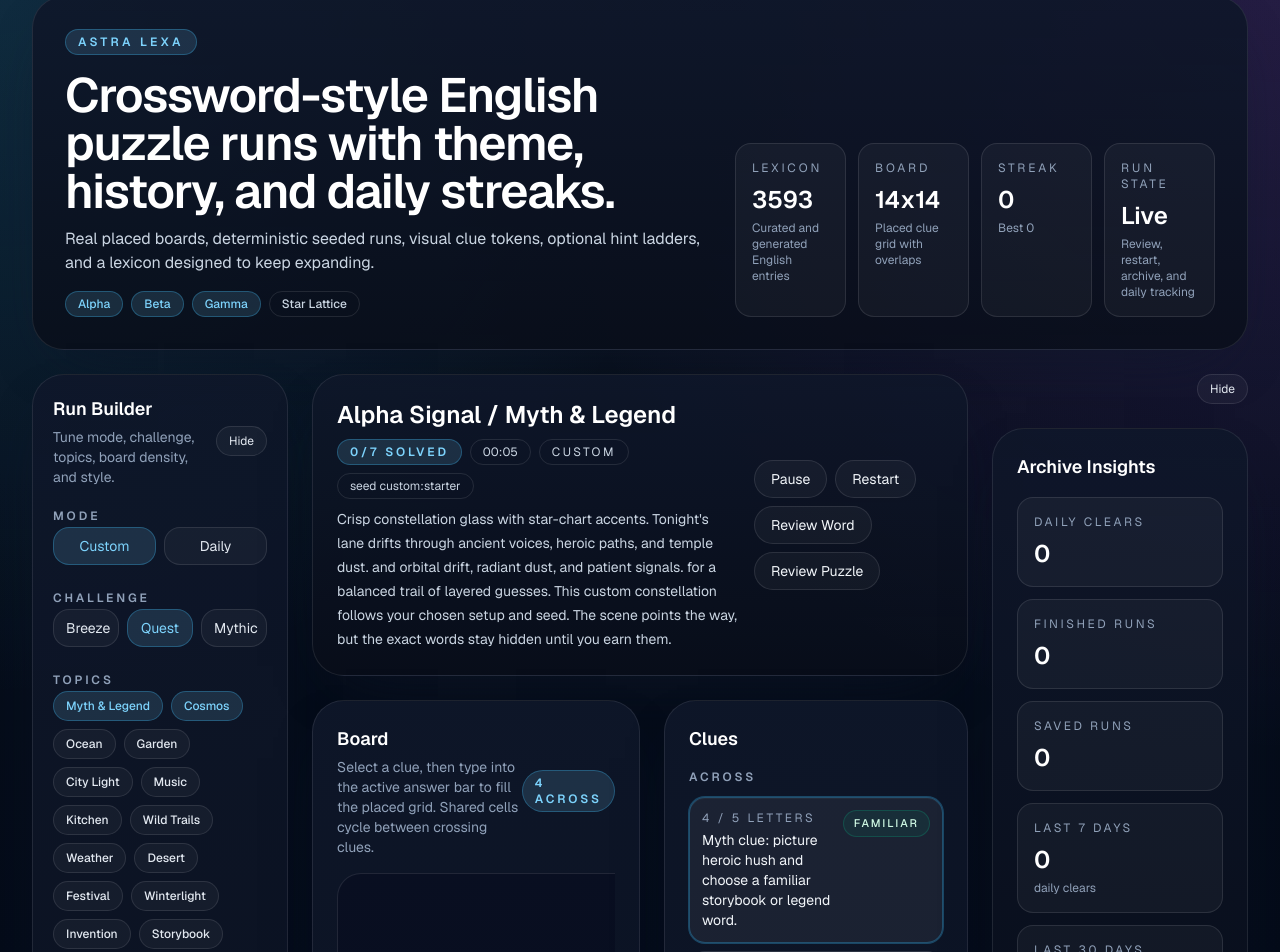
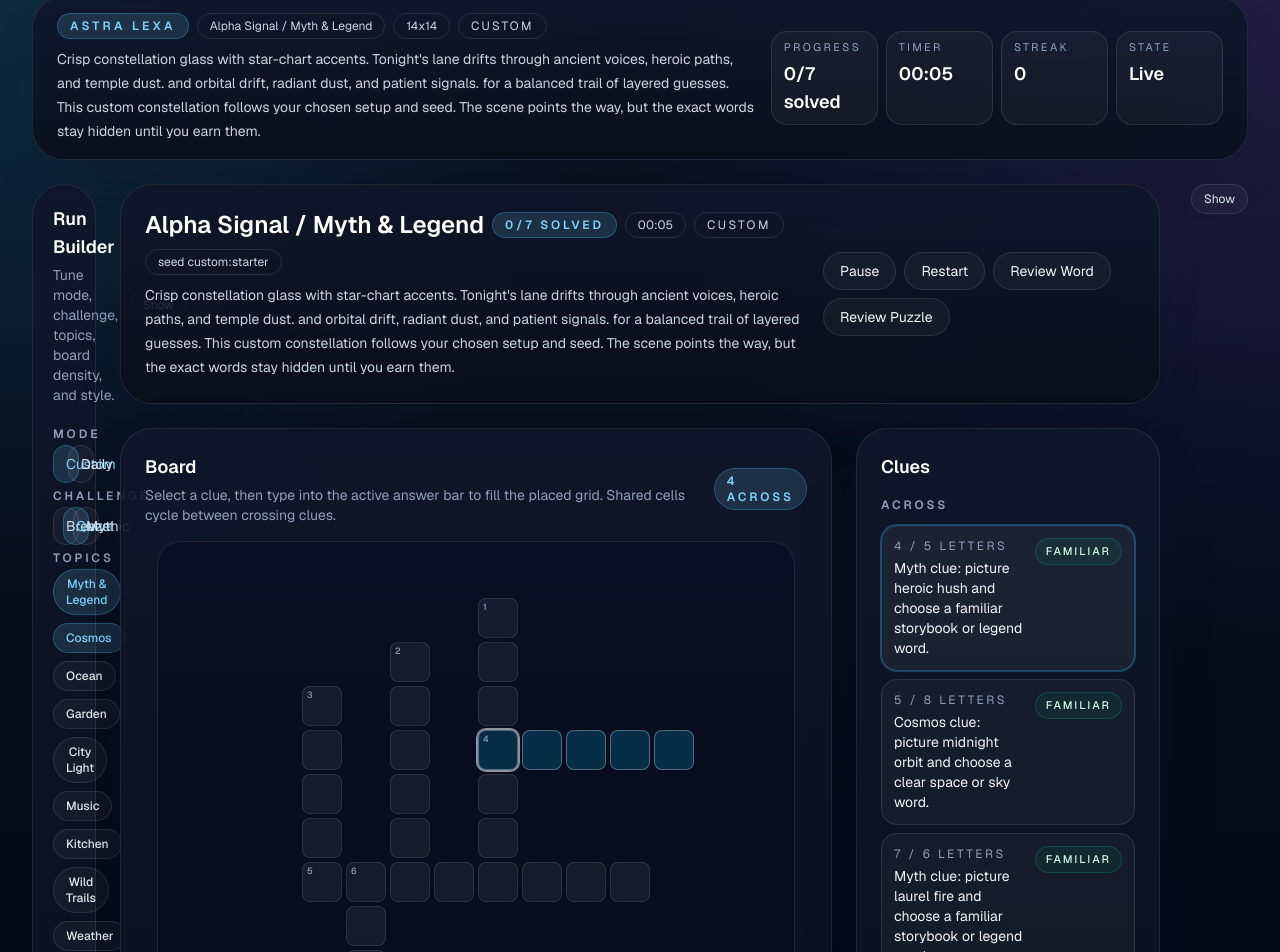
Before and after one commit to dmoliveira/ai-word-puzzle, a Next.js app: page / in a window 1280 px wide. Shown: the part 28-980 px from the top of the page. Built offline with nearby package versions, Linux system fonts and the light colour scheme.

Commit message:
Clarify clues and slim the header

```diff
--- a/app/components/word-puzzle-studio.tsx
+++ b/app/components/word-puzzle-studio.tsx
@@ -319,7 +319,7 @@ function getClueArtTone(topicId: TopicId, frequencyBand: PuzzleWord["frequencyBa
 }
 
 function getClueArtLabel(index: number) {
-  return ["theme", "mood", "length"][index] ?? "cue";
+  return ["topic", "starter", "length"][index] ?? "cue";
 }
 
 function getFrequencyLabel(frequencyBand: PuzzleWord["frequencyBand"]) {
@@ -333,6 +333,18 @@ function getFrequencyLabel(frequencyBand: PuzzleWord["frequencyBand"]) {
   }
 }
 
+function getClueCardValue(word: PuzzleWord, index: number) {
+  if (index === 0) {
+    return word.topicLabel;
+  }
+
+  if (index === 1) {
+    return `${word.answer[0]?.toUpperCase() ?? "?"} starter`;
+  }
+
+  return `${word.length} letters`;
+}
+
 function buildAnagram(answer: string) {
   if (answer.length < 4) {
     return answer.toUpperCase();
@@ -369,8 +381,8 @@ export function WordPuzzleStudio() {
   const [state, setState] = useState<PersistedRunState>(() => createFreshState(defaultOptions));
   const [reviewMode, setReviewMode] = useState<"none" | "word" | "puzzle">("none");
   const [mobilePanel, setMobilePanel] = useState<"board" | "clues" | "archive">("board");
-  const [leftSidebarOpen, setLeftSidebarOpen] = useState(true);
-  const [rightSidebarOpen, setRightSidebarOpen] = useState(true);
+  const [leftSidebarOpen, setLeftSidebarOpen] = useState(false);
+  const [rightSidebarOpen, setRightSidebarOpen] = useState(false);
   const [revealConfirm, setRevealConfirm] = useState<RevealConfirmState>("none");
   const [shownAnagrams, setShownAnagrams] = useState<Record<string, string>>({});
   const [isStarting, setIsStarting] = useState(false);
@@ -466,6 +478,7 @@ export function WordPuzzleStudio() {
   const weeklyDailyClearCount = countFinishedRunsSince(progress.history, 7, "daily");
   const monthlyDailyClearCount = countFinishedRunsSince(progress.history, 30, "daily");
   const weeklyFinishedRunCount = countFinishedRunsSince(progress.history, 7);
+  const classicBoardCellClass = state.run.options.style === "classic" ? "border-slate-300/18 bg-slate-50/8 text-slate-50" : "border-white/10 bg-white/6 text-slate-100";
   const filteredHistory = progress.history
     .filter((entry) => (historyModeFilter === "all" ? true : entry.mode === historyModeFilter))
     .filter((entry) => (historyStatusFilter === "all" ? true : historyStatusFilter === "finished" ? entry.finished : !entry.finished));
@@ -957,43 +970,33 @@ export function WordPuzzleStudio() {
   return (
     <main className={`scroll-shell ${theme.className} min-h-screen px-4 py-6 sm:px-6 lg:px-8`}>
       <div className="mx-auto flex w-full max-w-[96rem] flex-col gap-6">
-        <section className="glass-card overflow-hidden rounded-[2rem] p-6 sm:p-8">
-          <div className="flex flex-col gap-5 lg:flex-row lg:items-end lg:justify-between">
-              <div className="max-w-3xl space-y-4">
-              <span className="accent-chip inline-flex rounded-full px-3 py-1 text-xs font-semibold uppercase tracking-[0.28em]">Astra Lexa</span>
-              <div className="space-y-3">
-                <h1 className="text-4xl font-semibold tracking-tight text-white sm:text-5xl">Crossword-style English puzzle runs with theme, history, and daily streaks.</h1>
-                <p className="max-w-2xl text-sm leading-6 text-slate-300 sm:text-base">
-                  Real placed boards, deterministic seeded runs, visual clue tokens, optional hint ladders, and a lexicon designed to keep expanding.
-                </p>
-              </div>
-              <div className="flex flex-wrap gap-2 text-xs text-slate-300">
-                {theme.greekConstellation.map((item) => (
-                  <span key={item} className="accent-chip rounded-full px-3 py-1 font-medium capitalize">{item}</span>
-                ))}
-                <span className="rounded-full border border-white/10 px-3 py-1 font-medium capitalize text-slate-300">{theme.motif}</span>
-              </div>
+        <section className="glass-card overflow-hidden rounded-[2rem] px-5 py-4 sm:px-6">
+          <div className="flex flex-col gap-4 lg:flex-row lg:items-center lg:justify-between">
+            <div className="space-y-2">
+              <div className="flex flex-wrap items-center gap-2">
+                <span className="accent-chip inline-flex rounded-full px-3 py-1 text-xs font-semibold uppercase tracking-[0.28em]">Astra Lexa</span>
+                <span className="rounded-full border border-white/10 px-3 py-1 text-xs text-slate-300">{state.run.title}</span>
+                <span className="rounded-full border border-white/10 px-3 py-1 text-xs text-slate-300">{state.run.board.size}x{state.run.board.size}</span>
+                <span className="rounded-full border border-white/10 px-3 py-1 text-xs uppercase tracking-[0.18em] text-slate-300">{state.run.options.mode}</span>
+              </div>
+              <p className="max-w-3xl text-sm leading-6 text-slate-300">{state.run.blurb}</p>
             </div>
-            <div className="grid gap-3 text-sm text-slate-200 sm:grid-cols-4 lg:min-w-[30rem]">
-              <div className="rounded-2xl border border-white/10 bg-white/4 p-4">
-                <div className="text-xs uppercase tracking-[0.24em] text-slate-400">Lexicon</div>
-                <div className="mt-2 text-2xl font-semibold text-white">{lexiconSize}</div>
-                <div className="mt-1 text-xs text-slate-400">Curated and generated English entries</div>
-              </div>
-              <div className="rounded-2xl border border-white/10 bg-white/4 p-4">
-                <div className="text-xs uppercase tracking-[0.24em] text-slate-400">Board</div>
-                <div className="mt-2 text-2xl font-semibold text-white">{state.run.board.size}x{state.run.board.size}</div>
-                <div className="mt-1 text-xs text-slate-400">Placed clue grid with overlaps</div>
-              </div>
-              <div className="rounded-2xl border border-white/10 bg-white/4 p-4">
-                <div className="text-xs uppercase tracking-[0.24em] text-slate-400">Streak</div>
-                <div className="mt-2 text-2xl font-semibold text-white">{progress.streak}</div>
-                <div className="mt-1 text-xs text-slate-400">Best {progress.bestStreak}</div>
-              </div>
-              <div className="rounded-2xl border border-white/10 bg-white/4 p-4">
-                <div className="text-xs uppercase tracking-[0.24em] text-slate-400">Run State</div>
-                <div className="mt-2 text-2xl font-semibold text-white">{finished ? "Done" : state.paused ? "Paused" : "Live"}</div>
-                <div className="mt-1 text-xs text-slate-400">Review, restart, archive, and daily tracking</div>
+            <div className="grid gap-2 text-sm text-slate-200 sm:grid-cols-4 lg:min-w-[26rem]">
+              <div className="rounded-2xl border border-white/10 bg-white/4 px-3 py-2">
+                <div className="text-[11px] uppercase tracking-[0.22em] text-slate-400">Progress</div>
+                <div className="mt-1 text-lg font-semibold text-white">{progressLabel}</div>
+              </div>
+              <div className="rounded-2xl border border-white/10 bg-white/4 px-3 py-2">
+                <div className="text-[11px] uppercase tracking-[0.22em] text-slate-400">Timer</div>
+                <div className="mt-1 text-lg font-semibold text-white">{formatElapsed(state.elapsedMs)}</div>
+              </div>
+              <div className="rounded-2xl border border-white/10 bg-white/4 px-3 py-2">
+                <div className="text-[11px] uppercase tracking-[0.22em] text-slate-400">Streak</div>
+                <div className="mt-1 text-lg font-semibold text-white">{progress.streak}</div>
+              </div>
+              <div className="rounded-2xl border border-white/10 bg-white/4 px-3 py-2">
+                <div className="text-[11px] uppercase tracking-[0.22em] text-slate-400">State</div>
+                <div className="mt-1 text-lg font-semibold text-white">{finished ? "Done" : state.paused ? "Paused" : "Live"}</div>
               </div>
             </div>
           </div>
@@ -1006,7 +1009,7 @@ export function WordPuzzleStudio() {
                 <h2 className="text-lg font-semibold text-white">Run Builder</h2>
                 <p className="mt-1 text-sm text-slate-400">Tune mode, challenge, topics, board density, and style.</p>
               </div>
-              <button type="button" onClick={() => setLeftSidebarOpen((current) => !current)} className="hidden rounded-full border border-white/10 bg-white/4 px-3 py-1.5 text-xs text-slate-200 xl:inline-flex">
+              <button data-testid="toggle-left-panel" type="button" onClick={() => setLeftSidebarOpen((current) => !current)} className="hidden rounded-full border border-white/10 bg-white/4 px-3 py-1.5 text-xs text-slate-200 xl:inline-flex">
                 {leftSidebarOpen ? "Hide" : "Show"}
               </button>
             </div>
@@ -1178,7 +1181,7 @@ export function WordPuzzleStudio() {
                               onClick={() => selectWordFromCell(cell)}
                               onFocus={() => setFocusedCellKey(key)}
                               onKeyDown={(event) => handleBoardCellKeyDown(event, cell)}
-                              className={`relative size-9 rounded-lg border text-sm font-semibold uppercase transition sm:size-10 ${activeCell ? `bg-gradient-to-br ${getThemeAccentCellClass(state.run.options.style)} border-white/30 text-white` : "border-white/10 bg-white/6 text-slate-100"} ${solvedCell ? "border-emerald-400/30 bg-emerald-500/12 text-emerald-100" : ""} ${boardFocusKey === key ? "ring-2 ring-white/55" : ""}`}
+                              className={`relative size-9 rounded-lg border text-sm font-semibold uppercase transition sm:size-10 ${activeCell ? `bg-gradient-to-br ${getThemeAccentCellClass(state.run.options.style)} border-white/30 text-white` : classicBoardCellClass} ${solvedCell ? "border-emerald-400/30 bg-emerald-500/12 text-emerald-100" : ""} ${boardFocusKey === key ? "ring-2 ring-white/55" : ""}`}
                             >
                               {cell.clueNumbers[0] ? <span className="absolute left-1 top-0.5 text-[9px] font-medium text-slate-400">{cell.clueNumbers[0]}</span> : null}
                               <span>{(state.cellEntries[key] ?? "").toUpperCase()}</span>
@@ -1246,7 +1249,7 @@ export function WordPuzzleStudio() {
                           <div className={`absolute inset-0 bg-gradient-to-br ${getClueArtTone(activeWord.topicId, activeWord.frequencyBand).baseTone}`} />
                           <div className="absolute inset-x-0 top-0 h-px bg-white/10" />
                           <div className="relative text-[10px] uppercase tracking-[0.28em] text-slate-500">{getClueArtLabel(index)}</div>
-                          <div className="relative mt-2 text-sm font-medium capitalize text-white">{visual}</div>
+                          <div className="relative mt-2 text-sm font-medium capitalize text-white">{getClueCardValue(activeWord, index)}</div>
                         </div>
                       ))}
                     </div>
@@ -1498,11 +1501,11 @@ export function WordPuzzleStudio() {
 
           <aside className={`${mobilePanel === "archive" ? "block" : "hidden"} space-y-6 xl:block`}>
             <div className="hidden xl:flex justify-end">
-              <button type="button" onClick={() => setRightSidebarOpen((current) => !current)} className="rounded-full border border-white/10 bg-white/4 px-3 py-1.5 text-xs text-slate-200">
+              <button data-testid="toggle-right-panel" type="button" onClick={() => setRightSidebarOpen((current) => !current)} className="rounded-full border border-white/10 bg-white/4 px-3 py-1.5 text-xs text-slate-200">
                 {rightSidebarOpen ? "Hide" : "Show"}
               </button>
             </div>
-            <div className={rightSidebarOpen ? "space-y-6" : "hidden xl:block"}>
+            <div className={`${mobilePanel === "archive" ? "space-y-6" : "hidden"} ${rightSidebarOpen ? "xl:space-y-6 xl:block" : "xl:hidden"}`}>
             <div className="glass-card rounded-[2rem] p-5 sm:p-6">
               <h3 className="text-lg font-semibold text-white">Archive Insights</h3>
               <div className="mt-4 grid gap-3 sm:grid-cols-2 xl:grid-cols-1">
```
Also changed, not shown: 1 other file (tests, documents, lock files or other folders).
